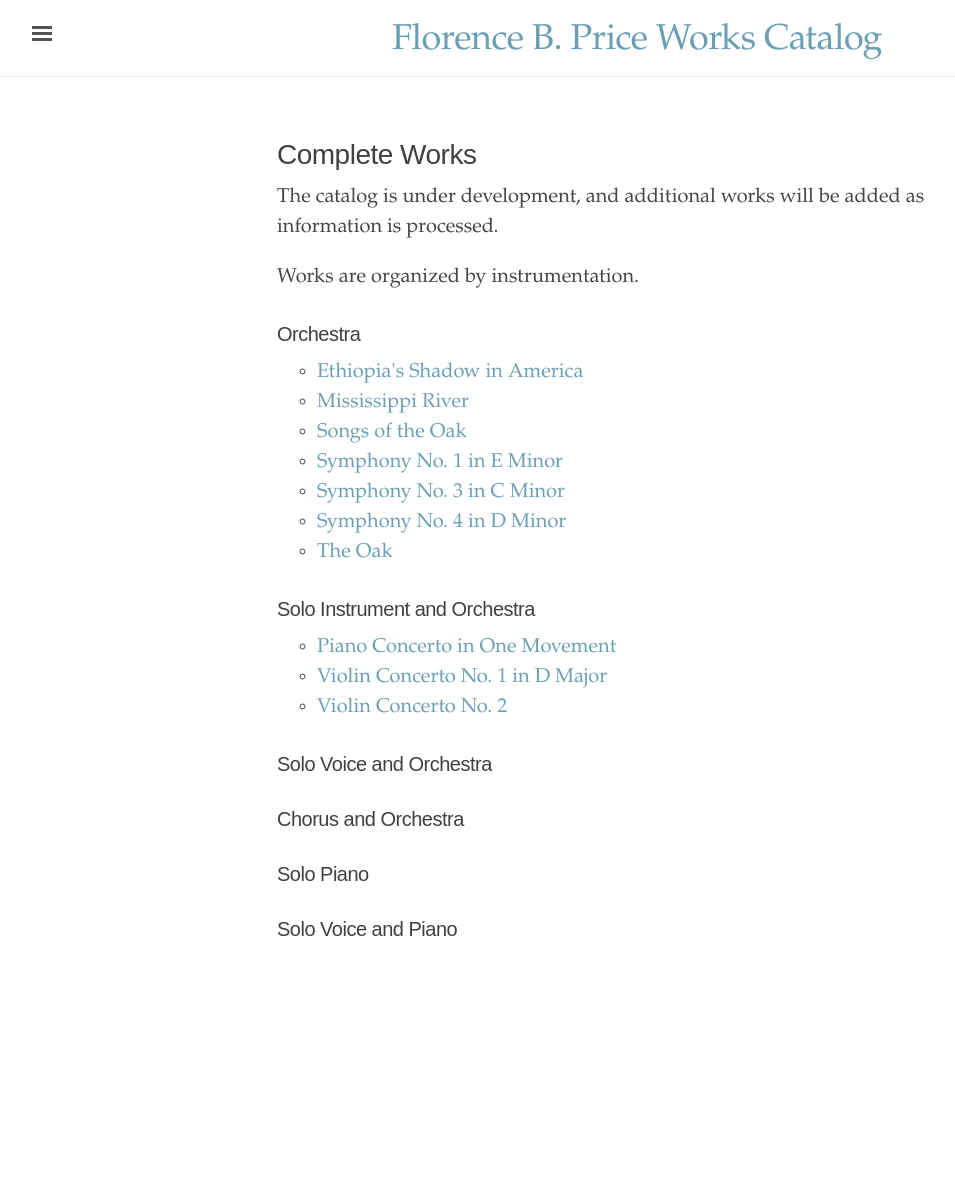
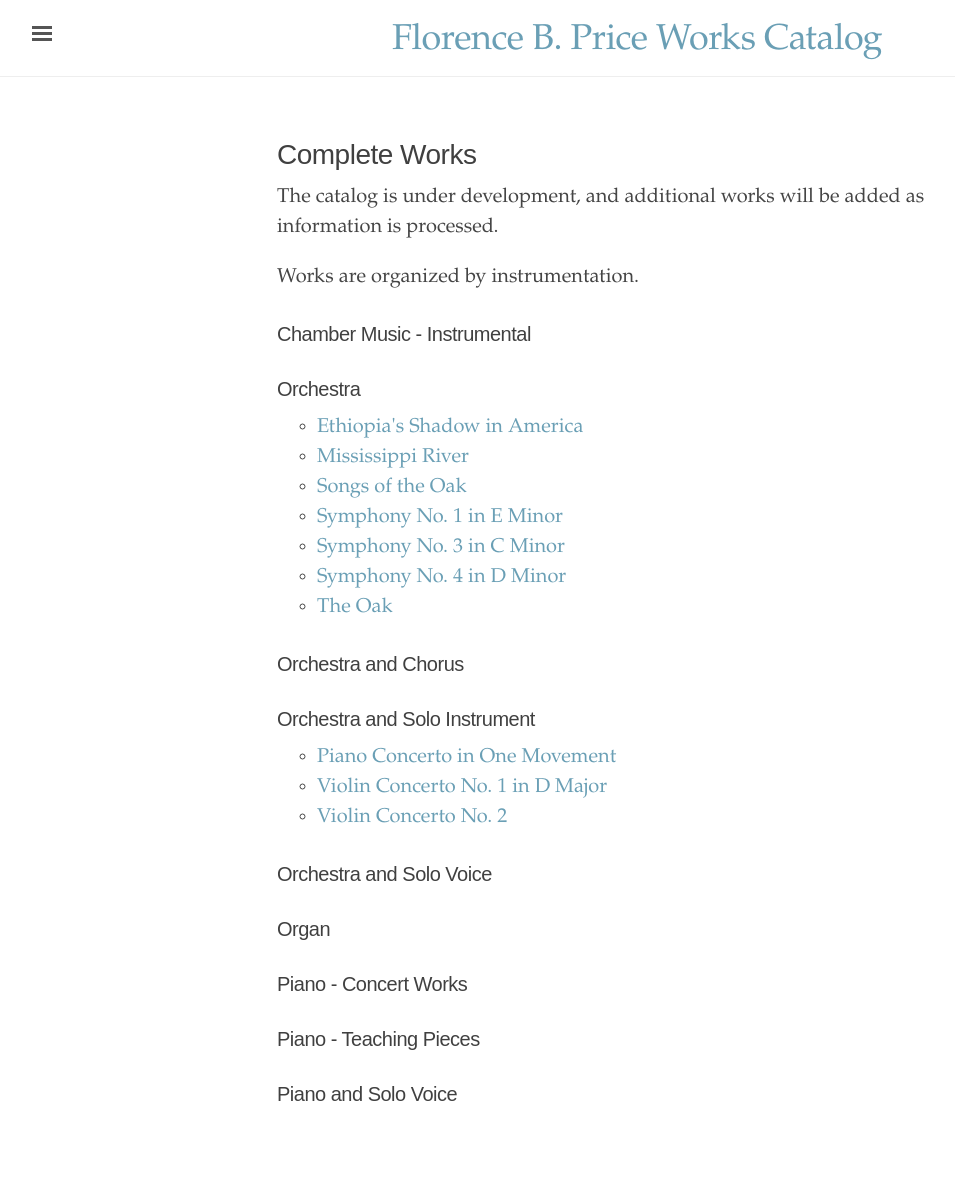
Before and after one commit to dwshadle/florence-price-catalog, a Jekyll site: the page built from _pages/complete-works.md, in a window 1280 px wide. Shown: the whole page, without its empty margins (3-958 px from the left). Built offline with Jekyll 4.4.1, drawn with Linux system fonts in a browser that asks for light colours; before the commit the page ends 1022 px from its top, so only the background shows below that.

Commit message:
Update complete-works.md

```diff
--- a/_pages/complete-works.md
+++ b/_pages/complete-works.md
@@ -8,6 +8,19 @@ The catalog is under development, and additional works will be added as informat
 Works are organized by instrumentation.
 
 <div class="toc">
+
+<h3>Chamber Music - Instrumental</h3>
+    <ul class="texts">
+    {% for item in site.texts %}
+      {% if item.inst == "cham-inst" %}
+          <li class="text-title">
+          <a href="{{ site.baseurl }}{{ item.url }}">
+        {{ item.title }}
+              </a>
+    </li>
+      {% endif %}
+    {% endfor %}
+</ul>
 
 <h3>Orchestra</h3>
     <ul class="texts">
@@ -22,7 +35,20 @@ Works are organized by instrumentation.
     {% endfor %}
 </ul>
 
-<h3>Solo Instrument and Orchestra</h3>
+ <h3>Orchestra and Chorus</h3>
+    <ul class="texts">
+    {% for item in site.texts %}
+      {% if item.inst == "orch-chor" %}
+          <li class="text-title">
+          <a href="{{ site.baseurl }}{{ item.url }}">
+        {{ item.title }}
+              </a>
+    </li>
+      {% endif %}
+    {% endfor %}
+</ul>
+
+<h3>Orchestra and Solo Instrument</h3>
     <ul class="texts">
     {% for item in site.texts %}
       {% if item.inst == "orch-inst" %}
@@ -35,7 +61,7 @@ Works are organized by instrumentation.
     {% endfor %}
 </ul>
 
-<h3>Solo Voice and Orchestra</h3>
+<h3>Orchestra and Solo Voice</h3>
     <ul class="texts">
     {% for item in site.texts %}
       {% if item.inst == "orch-voice" %}
@@ -48,10 +74,10 @@ Works are organized by instrumentation.
     {% endfor %}
 </ul>
 
- <h3>Chorus and Orchestra</h3>
+ <h3>Organ</h3>
     <ul class="texts">
     {% for item in site.texts %}
-      {% if item.inst == "orch-chor" %}
+      {% if item.inst == "organ" %}
           <li class="text-title">
           <a href="{{ site.baseurl }}{{ item.url }}">
         {{ item.title }}
@@ -61,10 +87,10 @@ Works are organized by instrumentation.
     {% endfor %}
 </ul>
 
- <h3>Solo Piano</h3>
+ <h3>Piano - Concert Works</h3>
     <ul class="texts">
     {% for item in site.texts %}
-      {% if item.inst == "piano" %}
+      {% if item.inst == "piano-conc" %}
           <li class="text-title">
           <a href="{{ site.baseurl }}{{ item.url }}">
         {{ item.title }}
@@ -74,7 +100,20 @@ Works are organized by instrumentation.
     {% endfor %}
 </ul>
 
-  <h3>Solo Voice and Piano</h3>
+<h3>Piano - Teaching Pieces</h3>
+    <ul class="texts">
+    {% for item in site.texts %}
+      {% if item.inst == "piano-teach" %}
+          <li class="text-title">
+          <a href="{{ site.baseurl }}{{ item.url }}">
+        {{ item.title }}
+              </a>
+    </li>
+      {% endif %}
+    {% endfor %}
+</ul>
+
+ <h3>Piano and Solo Voice</h3>
     <ul class="texts">
     {% for item in site.texts %}
       {% if item.inst == "pno-voice" %}
```
